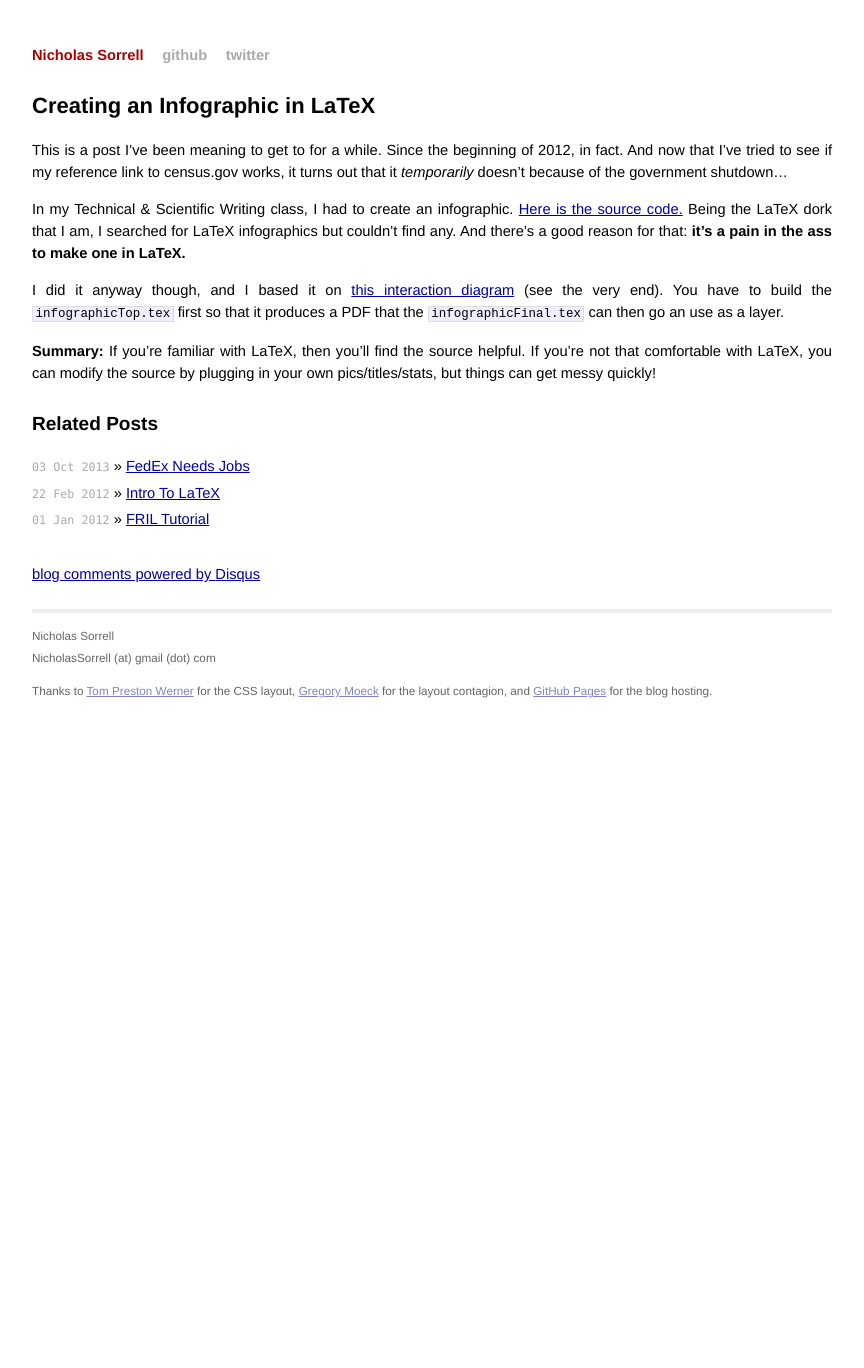
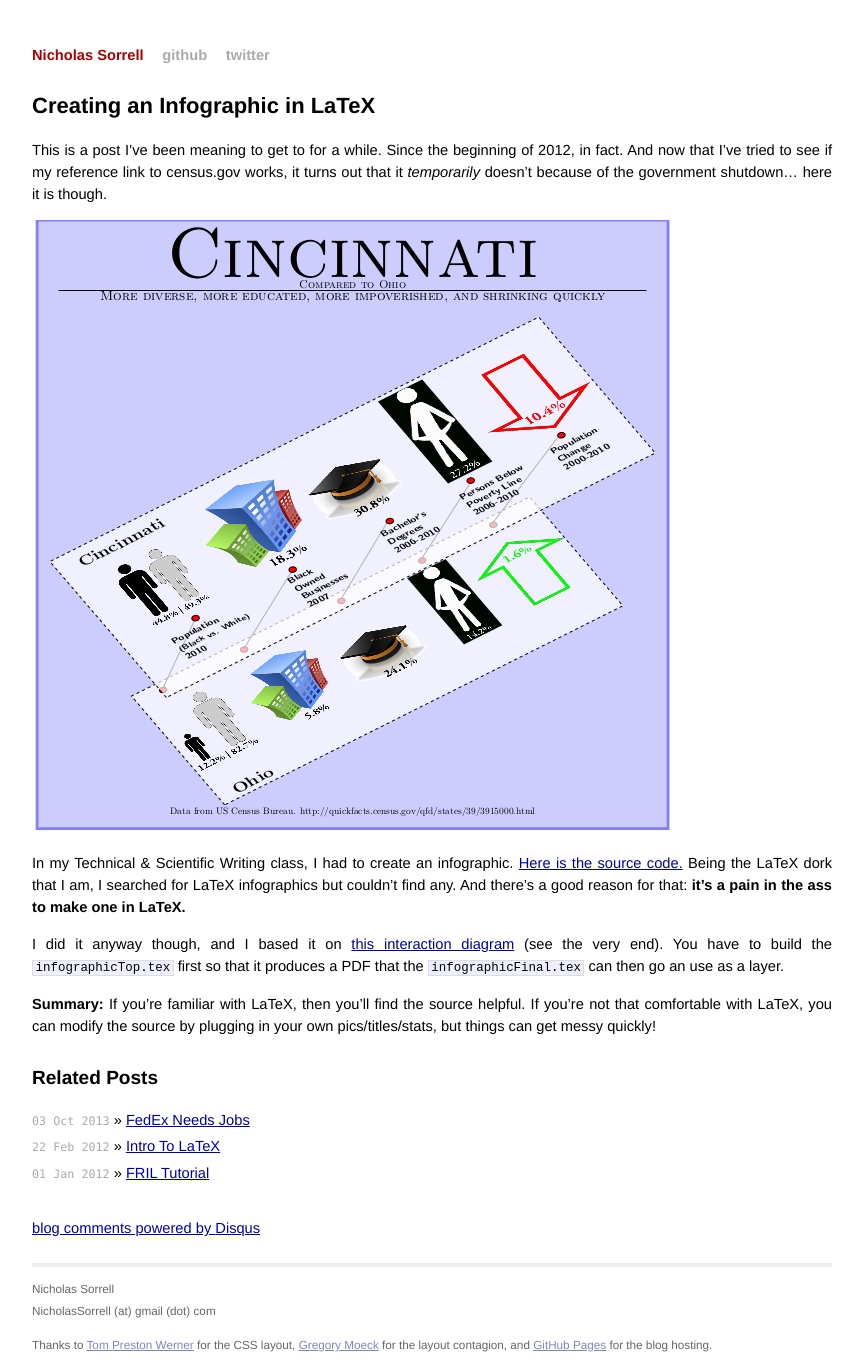
Before and after one commit to sorrell/sorrell.github.com, a Jekyll site: the page built from _posts/2013-10-6-Creating-an-Infographic-in-LaTeX.md, in a window 1280 px wide. Shown: the whole page, without its empty margins (208-1072 px from the left). Built offline with Jekyll 4.4.1, drawn with Linux system fonts in a browser that asks for light colours; Markdown is read by kramdown in place of the engine named in the settings; comment, search, counter and statistics services are not loaded; before the commit the page ends 944 px from its top, so only the background shows below that.

Commit message:
Added pic

```diff
--- a/_posts/2013-10-6-Creating-an-Infographic-in-LaTeX.md
+++ b/_posts/2013-10-6-Creating-an-Infographic-in-LaTeX.md
@@ -4,7 +4,9 @@ title: Creating an Infographic in LaTeX
 ---
 #{{ page.title }}
 
-This is a post I've been meaning to get to for a while.  Since the beginning of 2012, in fact.  And now that I've tried to see if my reference link to census.gov works, it turns out that it *temporarily* doesn't because of the government shutdown...
+This is a post I've been meaning to get to for a while.  Since the beginning of 2012, in fact.  And now that I've tried to see if my reference link to census.gov works, it turns out that it *temporarily* doesn't because of the government shutdown... here it is though.
+
+![infographic](/images/infographic.png "infographic")
 
 In my Technical & Scientific Writing class, I had to create an infographic.  [Here is the source code.](https://github.com/sorrell/latexInfographic) Being the LaTeX dork that I am, I searched for LaTeX infographics but couldn't find any.  And there's a good reason for that:  **it's a pain in the ass to make one in LaTeX.**
 
```
Also changed, not shown: images/infographic.png (added).
